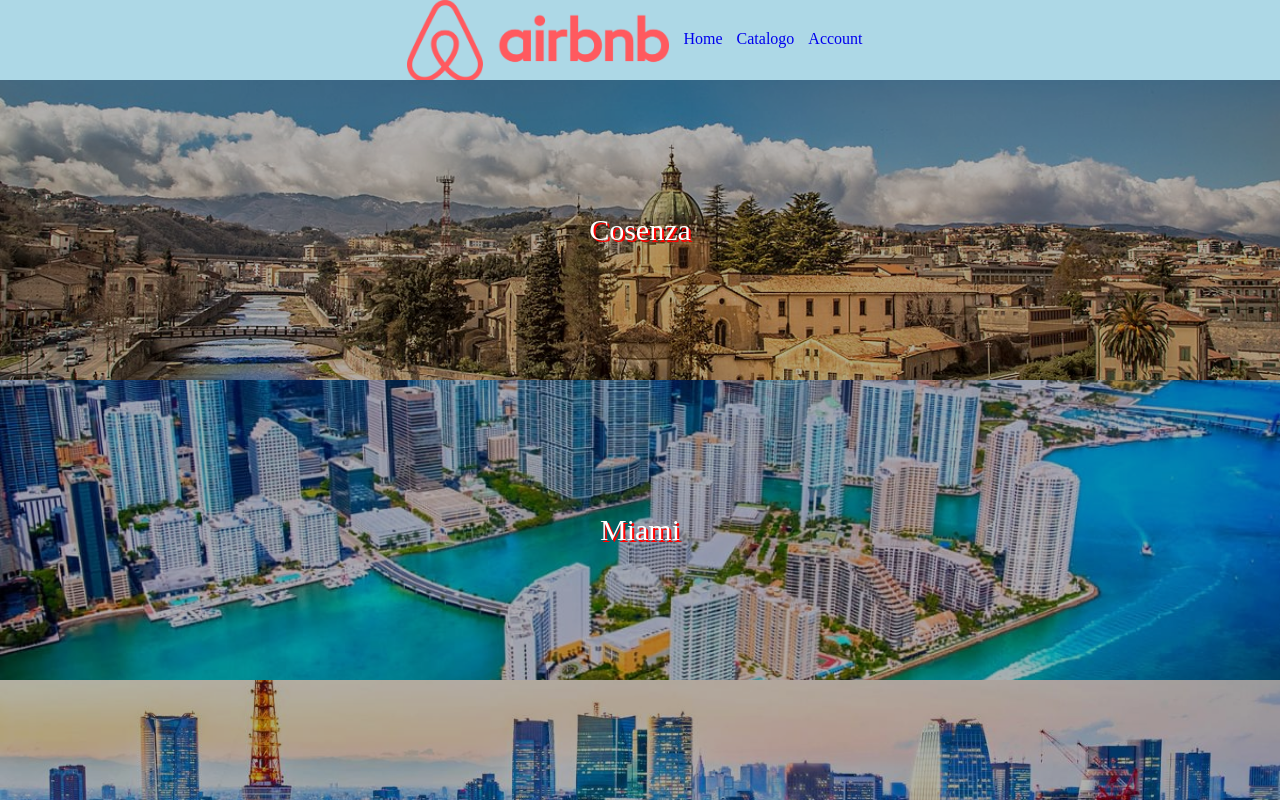
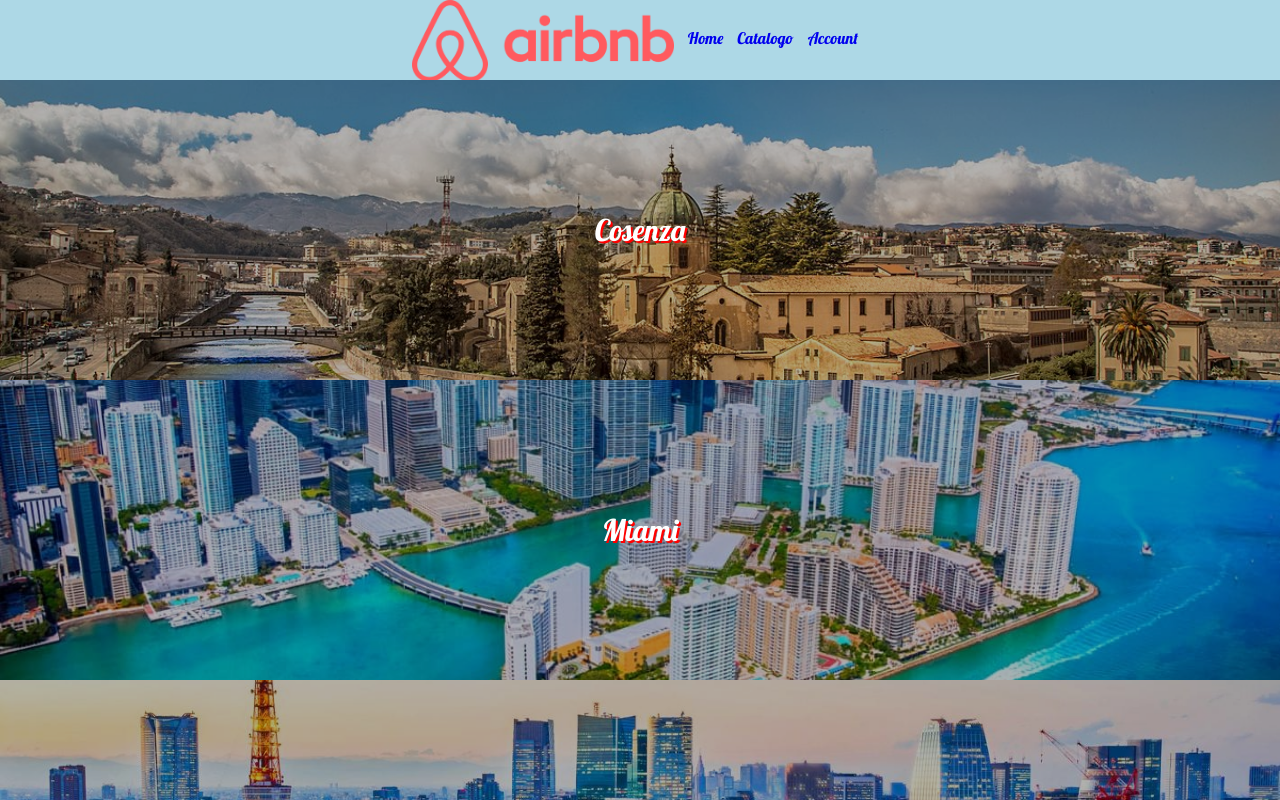
Before and after one commit to UmbertoPelle/htmlcss-airbnb, a plain HTML site: page index.html in a window 1280 px wide. Shown: the top 800 px of the page. Drawn offline with Linux system fonts and the light colour scheme.

Commit message:
Prove fonts

```diff
--- a/css/main.css
+++ b/css/main.css
@@ -31,6 +31,7 @@ li{
 a{
   margin-right: 10px;
   text-decoration: none;
+  font-family: 'Lobster', cursive;
 }
 
 .logo{
@@ -74,6 +75,7 @@ main{
   color: white;
   font-size: 30px;
   text-shadow: 2px 2px red;
+  font-family: 'Lobster', cursive;
 }
 
 /* caricamento immagine */
--- a/index.html
+++ b/index.html
@@ -3,6 +3,7 @@
   <head>
     <meta charset="utf-8">
     <link rel="stylesheet" href="css/main.css">
+    <link href="https://fonts.googleapis.com/css2?family=Lobster&display=swap" rel="stylesheet">
     <title>Air BnB</title>
   </head>
   <body>
```
